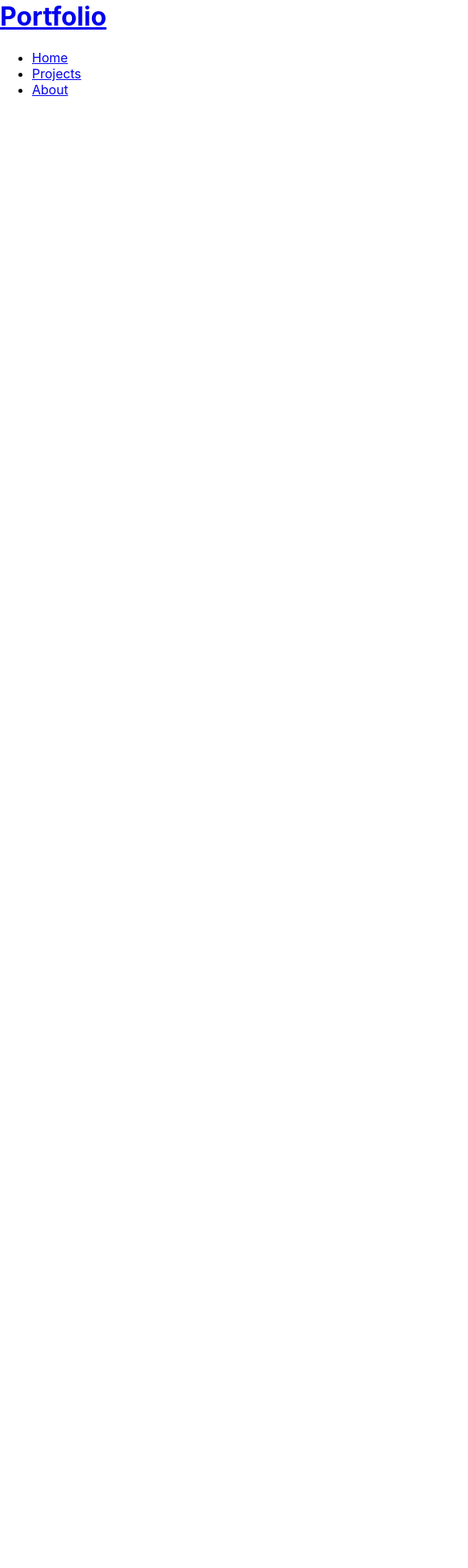
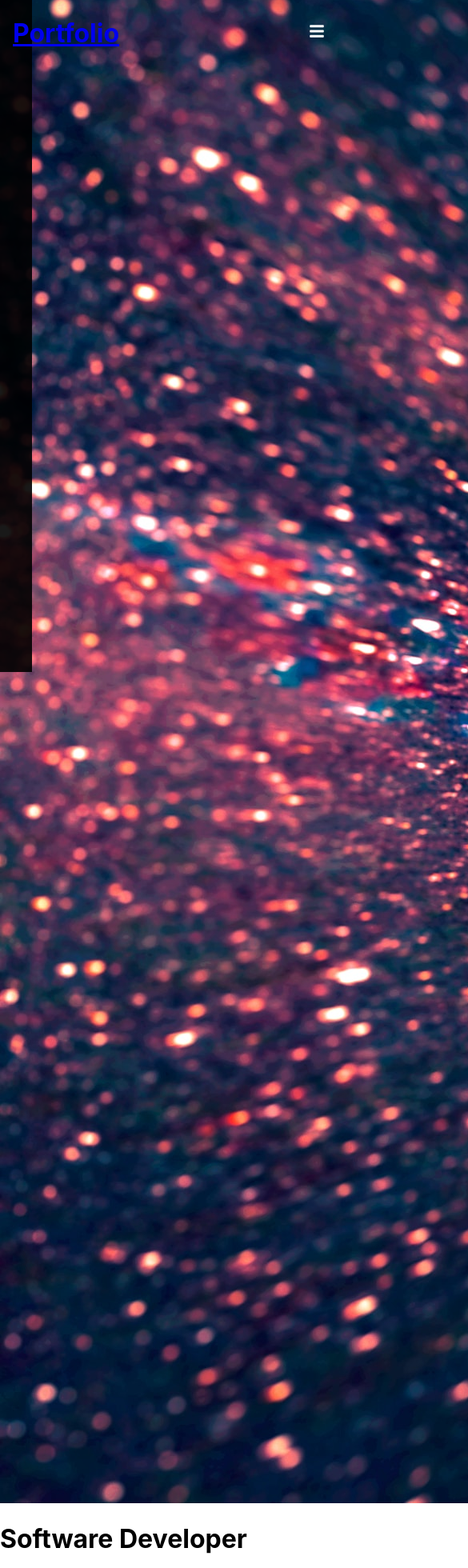
Before and after one commit to ChristianC93/react-flask-portfolio, a React (Create React App) app in the folder client/: page / in a window 390 px wide. Shown: the part 20-1980 px from the top of the page at 80% size, 585 px wide, since content can reach past the window. Before the commit the page ends 844 px from the top, so only its background shows below. Built offline with nearby package versions, Linux system fonts and the light colour scheme; no server answers.

Commit message:
styled background, added footer

```diff
--- /dev/null
+++ b/client/src/components/BackGround.js
@@ -0,0 +1,22 @@
+import React from 'react'
+import texture from '../assets/texture.jpg'
+import { Link } from 'react-router-dom';
+
+function BackGround() {
+  return (
+    <div className='background'>
+        <div className='mask'>
+            <img className='intro-img' src={ texture } alt='intro-img'/>
+        </div>
+        <div className='content'>
+            <h1>Software Developer</h1>
+            <div>
+                <Link to='/projects' className='btn'>Projects</Link>
+                <Link to='/about' className='btn btn-light'>About</Link>
+            </div>
+        </div>
+    </div>
+  )
+}
+
+export default BackGround
--- /dev/null
+++ b/client/src/components/Footer.js
@@ -0,0 +1,37 @@
+import React from 'react'
+import { FaHome, FaLinkedin, FaMailBulk } from 'react-icons/fa';
+import { GrGithub } from 'react-icons/gr';
+
+function Footer() {
+  return (
+    <div className='footer'>
+        <div className='footer-container'>
+            <div className='left'>
+                <div className='location'>
+                    <FaHome size={ 20 } style={{ color: 'white', marginRight: "2rem" }} />
+                    <div>
+                        <p></p>
+                        <p></p>
+                    </div>
+                </div>
+                <div className='email'>
+                    <FaMailBulk size={ 20 } style={{ color: 'white', marginRight: "2rem" }} />
+                    <div>
+                        <p>castillochristian3@gmail.com</p>
+                    </div>
+                </div>
+            </div>
+            <div className='right'>
+                <h4>About Me</h4>
+                <p>An aspiring Full Stack Software Developer</p>
+                <div className='socials'>
+                    <GrGithub size={ 30 } style={{ color: 'white', marginRight: "1rem" }} />
+                    <FaLinkedin size={ 30 } style={{ color: 'white', marginRight: "1rem" }} />
+                </div>
+            </div>
+        </div>
+    </div>
+  )
+}
+
+export default Footer
--- a/client/src/components/NavBar.js
+++ b/client/src/components/NavBar.js
@@ -1,6 +1,7 @@
 import { Link } from "react-router-dom";
 import { FaBars, FaTimes} from "react-icons/fa";
 import React, { useState } from 'react';
+import '../styles/NavBarStyles.css';
 
 function NavBar() {
     const [display, setDisplay] = useState(false);
--- a/client/src/routes/Home.js
+++ b/client/src/routes/Home.js
@@ -1,10 +1,14 @@
 import React from 'react'
 import NavBar from '../components/NavBar';
+import BackGround from '../components/BackGround';
+import Footer from '../components/Footer';
 
 function Home() {
   return (
     <div>
         <NavBar />
+        <BackGround />
+        <Footer />
     </div>
   )
 }
--- /dev/null
+++ b/client/src/styles/BackGroundStyles.css
@@ -0,0 +1,52 @@
+.mask {
+    width: 100%;
+    height: 100vh;
+    position: relative;
+}
+
+.mask::after {
+    content: "";
+    width: 100%;
+    height: 100%;
+    position: absolute;
+    top: 0;
+    left: 0;
+    background-color: black;
+    opacity: 0.5;
+}
+
+.intro-img {
+    width: 100%;
+    height: 100%;
+    background-size: cover;
+    background-position: center;
+    object-fit: cover;
+}
+
+.background {
+    height: 100%;
+    width: 100%;
+}
+
+.background .content {
+    position: absolute;
+    transform: translate(-50%, -50%);
+    top: 25%;
+    left: 50%;
+    text-align: center;
+}
+
+.background .content h1 {
+    font-size: 3rem;
+    padding: 0.6rem 0 1.5rem;
+}
+
+.content .btn {
+    margin: 1rem 0.2rem;
+}
+
+@media screen and (max-width:640px) {
+    .background .content h1 {
+        font-size: 2.5rem;
+    }
+}
--- /dev/null
+++ b/client/src/styles/NavBarStyles.css
@@ -0,0 +1,63 @@
+.header{
+    display: flex;
+    justify-content: space-between;
+    align-items: center;
+    padding: 1rem;
+    position: fixed;
+    width: 100%;
+    height: 90px;
+    z-index: 10;
+}
+
+.header-bg {
+    background-color: rgba(0, 0, 0, 0.7);
+}
+
+.nav-menu{
+    display: flex;
+}
+
+.nav-menu li{
+    padding: 0 1rem;
+}
+
+.nav-menu li a{
+    font-size: 1.2rem;
+    font-weight: 500;
+}
+
+.hamburger{
+    display: none;
+}
+
+@media screen and (max-width: 1040px) {
+    .nav-menu {
+        flex-direction: column;
+        justify-content: center;
+        align-items: center;
+        width: 100%;
+        height: 100vh;
+        background: rgba(0, 0, 0, 0.9);
+        position: absolute;
+        top: 0;
+        left: -100%;
+        z-index: -3;
+        transition: 0.3s;
+    }
+
+    .nav-menu.active{
+        left: 0;
+    }
+
+    .nav-menu li {
+        padding: 1rem 0;
+    }
+
+    .nav-menu li a{
+        font-size: 2rem;
+    }
+
+    .hamburger{
+        display: initial;
+    }
+}
```
Also changed, not shown: client/src/assets/texture.jpg (added).
